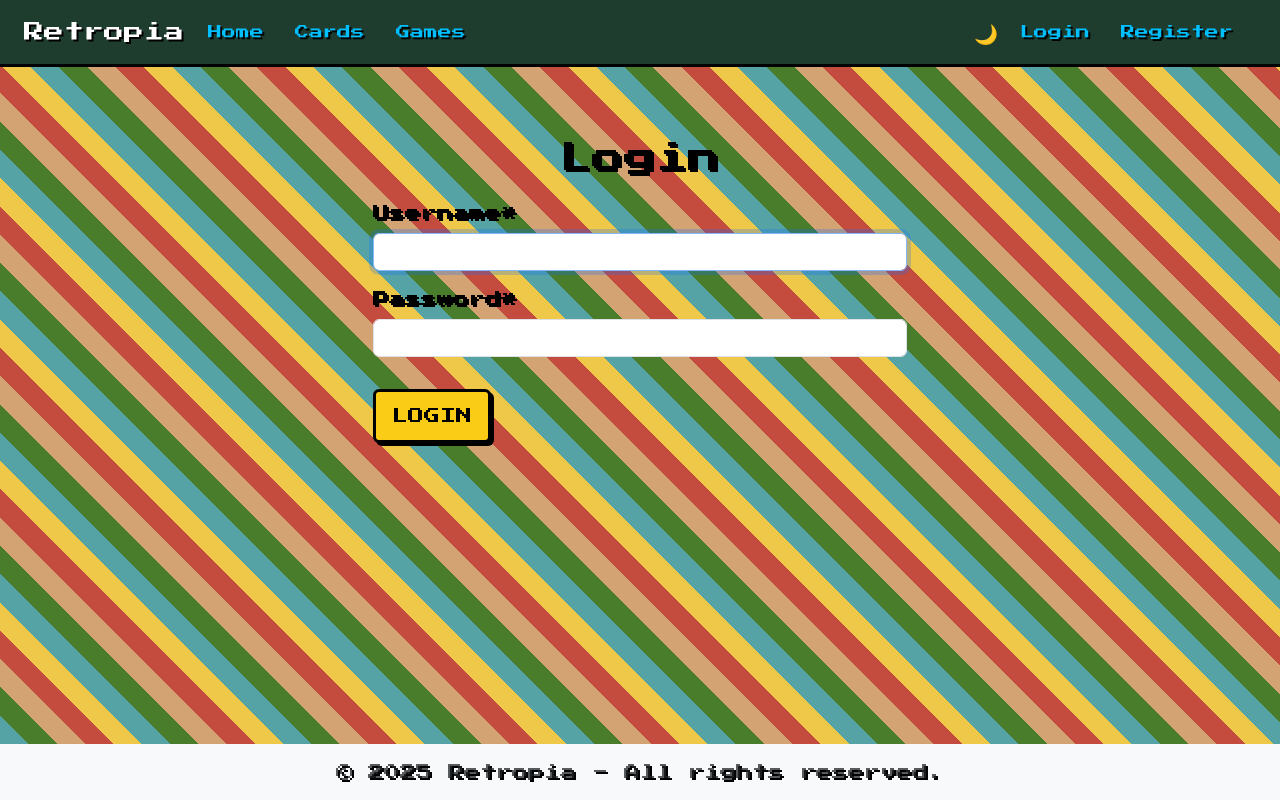
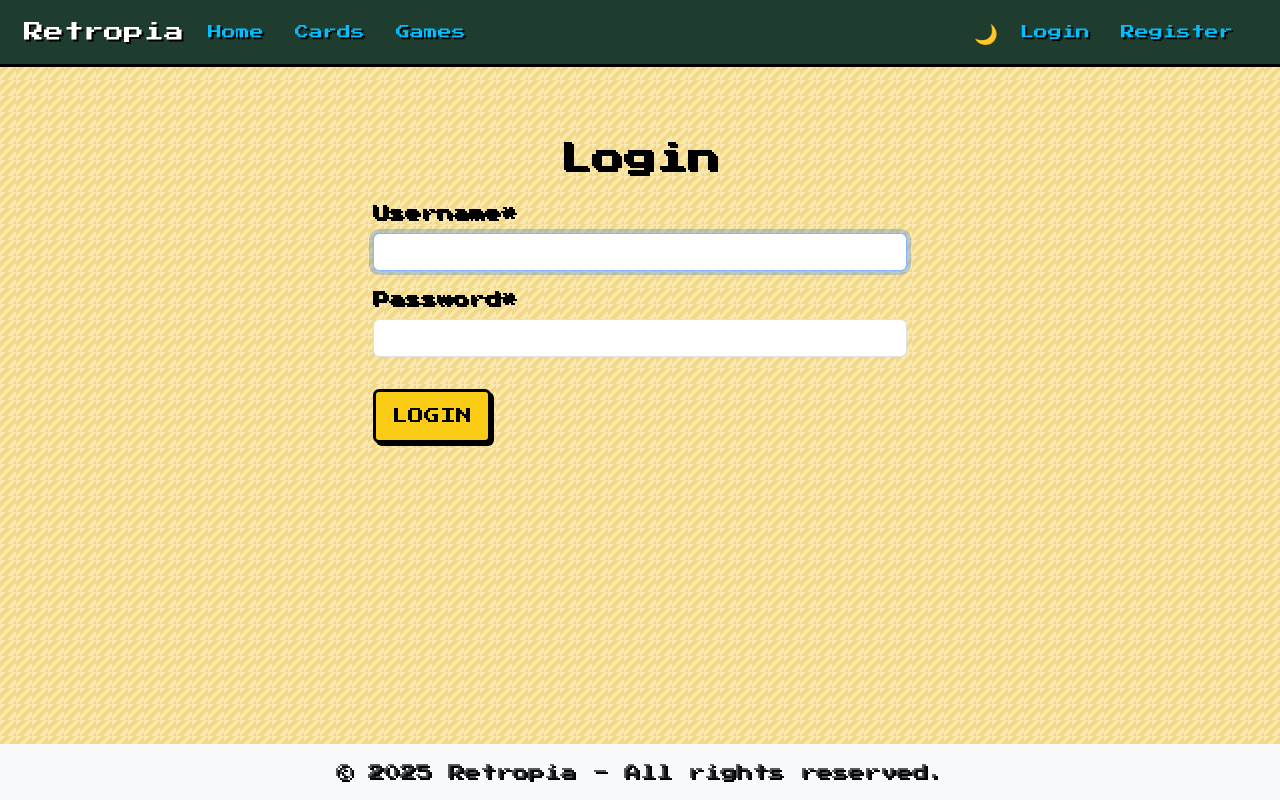
Before and after one commit to mbe645/retropia, a Django app: page /accounts/login/ in a window 1280 px wide. Run offline with Django 5.2, Linux system fonts and the light colour scheme; some libraries are stand-ins or nearby versions.

Commit message:
Set retro yellow textured background for the entire project

```diff
--- a/static/css/custom.css
+++ b/static/css/custom.css
@@ -1,18 +1,9 @@
 body {
-    background-image: repeating-linear-gradient(
-        45deg,
-        #c44c3f,  /* Red */
-        #c44c3f 20px,
-        #f0c849 20px,
-        #f0c849 40px,
-        #56a3a6 40px,
-        #56a3a6 60px,
-        #497d2b 60px,
-        #497d2b 80px,
-        #d4a373 80px,
-        #d4a373 100px
-    );
-    background-size: auto;
+    background-color: #f7e9b0 !important;
+    background-image:
+        repeating-linear-gradient(135deg, #f7e9b0 0px, #f7e9b0 4px, #f3d88a 4px, #f3d88a 8px),
+        repeating-linear-gradient(45deg, #f7e9b0 0px, #f7e9b0 4px, #f3d88a 4px, #f3d88a 8px);
+    background-size: 16px 16px;
     background-attachment: fixed;
     color: #2b2b2b;
     margin: 0;
```
